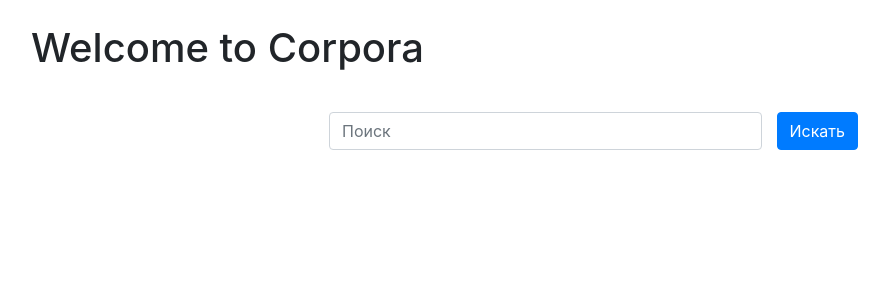
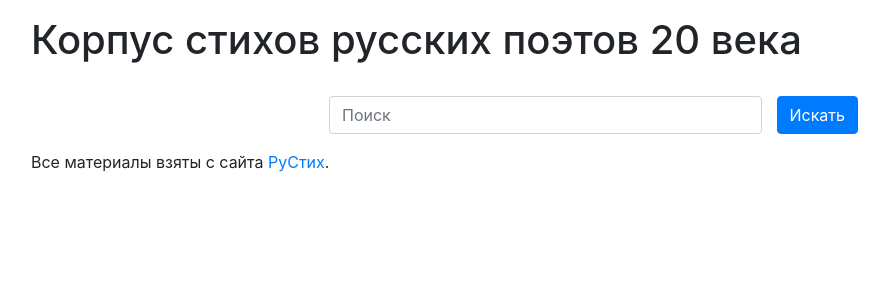
Before and after one commit to ShermanKsenia/Poem-Corpora, a Flask app: page / in a window 1280 px wide. Shown: the part 56-356 px from the top of the page, without its empty margins (54-943 px from the left). Run offline with Flask 2, Linux system fonts and the light colour scheme; some libraries are stand-ins or nearby versions.

Commit message:
Update index.html

```diff
--- a/flaskProject/templates/index.html
+++ b/flaskProject/templates/index.html
@@ -1,23 +1,32 @@
 {% extends 'base.html' %}
 
 {% block content %}
-    <h1 class="my-4">{% block title %} Welcome to Corpora {% endblock %}</h1>
+    <h1 class="my-3">{% block title %} Корпус стихов русских поэтов 20 века {% endblock %}</h1>
     <form class="form-inline justify-content-center" method="GET">
         <div class="form-group col-5">
             <input type="text" class="form-control col-12 my-3 mb-3" placeholder="Поиск" name="q" value="{{ request.args.get('q', '') }}">
         </div>
         <button type="submit" class="btn btn-primary my-3 mb-3">Искать</button>
     </form>
-    {% if results != '' %}
+    {% if results == '' and error == '' %}
+        <p> Все материалы взяты с сайта
+            <a href="https://rustih.ru/stixi-sovetskix-poetov/">РуСтих</a>.
+        </p>
+    {% elif results == '' and error != '' %}
+        <div style="padding: 10px; margin: 20px">
+            <p style="font-size: 24px">{{ error }}</p>
+        </div>
+    {% elif results == [] %}
+        <p style="font-size: 24px">Таких примеров не нашлось.</p>
+    {% elif results != '' %}
         {% for tuple in results %}
             <div style="padding: 10px; background-color: #EEE; margin: 20px">
                 <p style="font-size: 19px">{{ tuple[0]+' "'+tuple[1]+'"' }}</p>
                 <p style="font-size: 24px">{{ tuple[2] }}</p>
             </div>
         {% endfor %}
-    {% else %}
-        <div style="padding: 10px; margin: 20px">
-            <p style="font-size: 24px">{{ error }}</p>
-        </div>
+            <p> Все материалы взяты с сайта
+                <a href="https://rustih.ru/stixi-sovetskix-poetov/">РуСтих</a>.
+            </p>
     {% endif %}
 {% endblock %}
```
